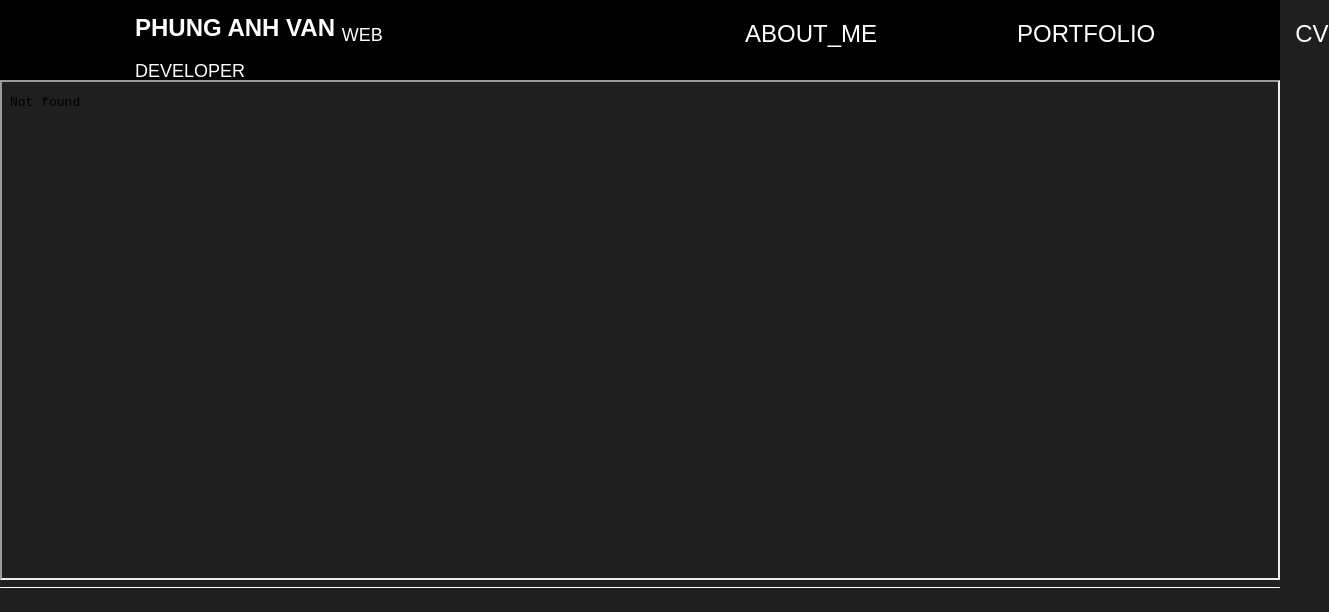
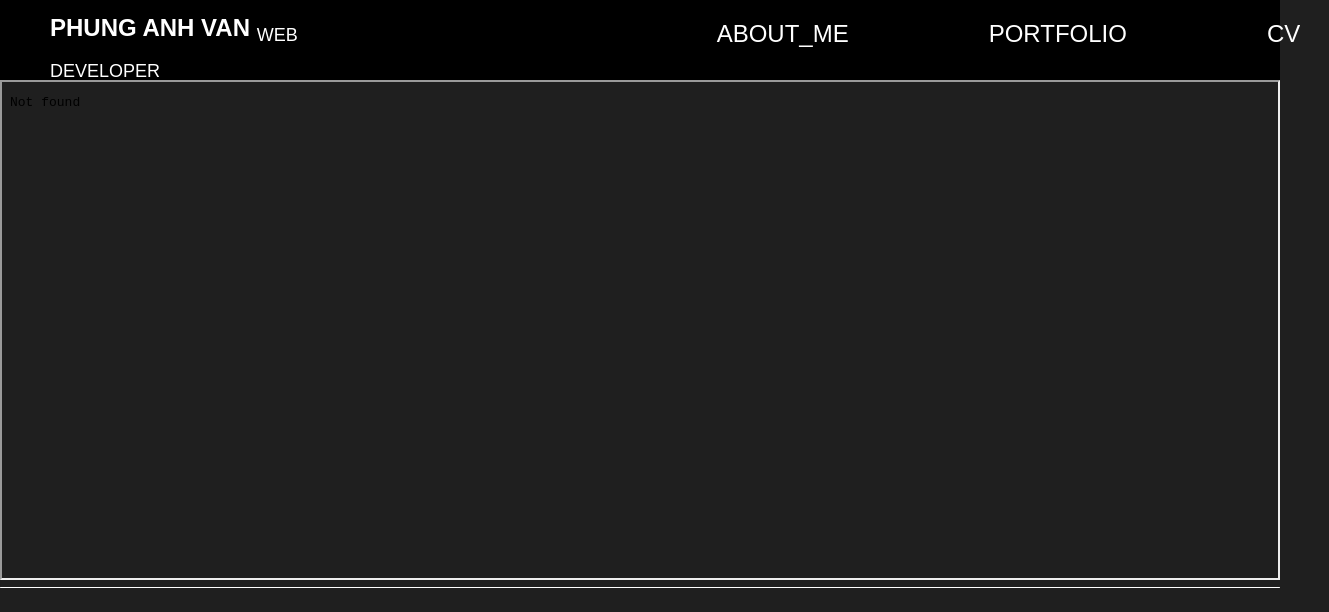
Before and after one commit to phunganhvan/myPortfolio, a plain HTML site: page cv.html in a window 1280 px wide. Shown: the top 612 px of the page, 1329 px wide, since content can reach past the window. Drawn offline with nearby package versions, Linux system fonts and the light colour scheme; a web font is replaced by a local one.

Commit message:
fix header

```diff
--- a/cv.html
+++ b/cv.html
@@ -156,15 +156,12 @@
         }
     </style>
     <div class="boxHead">
-        <div class="container" style="margin-top: 0;">
         <div class="header">
             <div class="row">
                 <div class="col-xl-4">
                     <nav>
                         <div class="GName">
-                                <a href="./index.html" style="text-decoration: none;" id="link">
                             PHUNG ANH VAN <sub>WEB DEVELOPER</sub>
-                                </a>
                         </div>
                     </nav>
                 </div>
@@ -177,7 +174,6 @@
                 </div>
             </div>
 
-            </div>
         </div>
     </div>
     <div class="pdf-container" style="margin-top: 0px">
```
Also changed, not shown: about.html (+4 -6 lines). Lines whose indentation alone changed are shown as unchanged.
